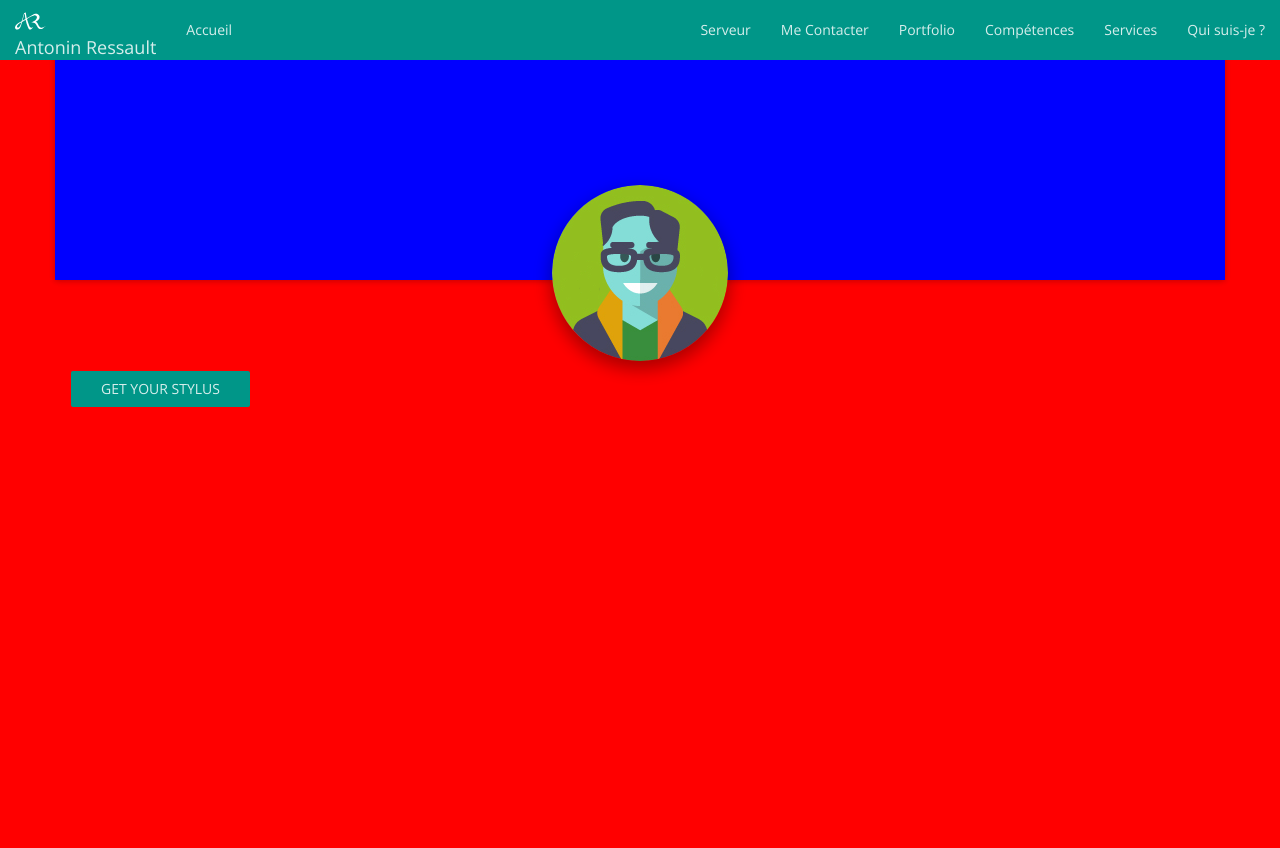
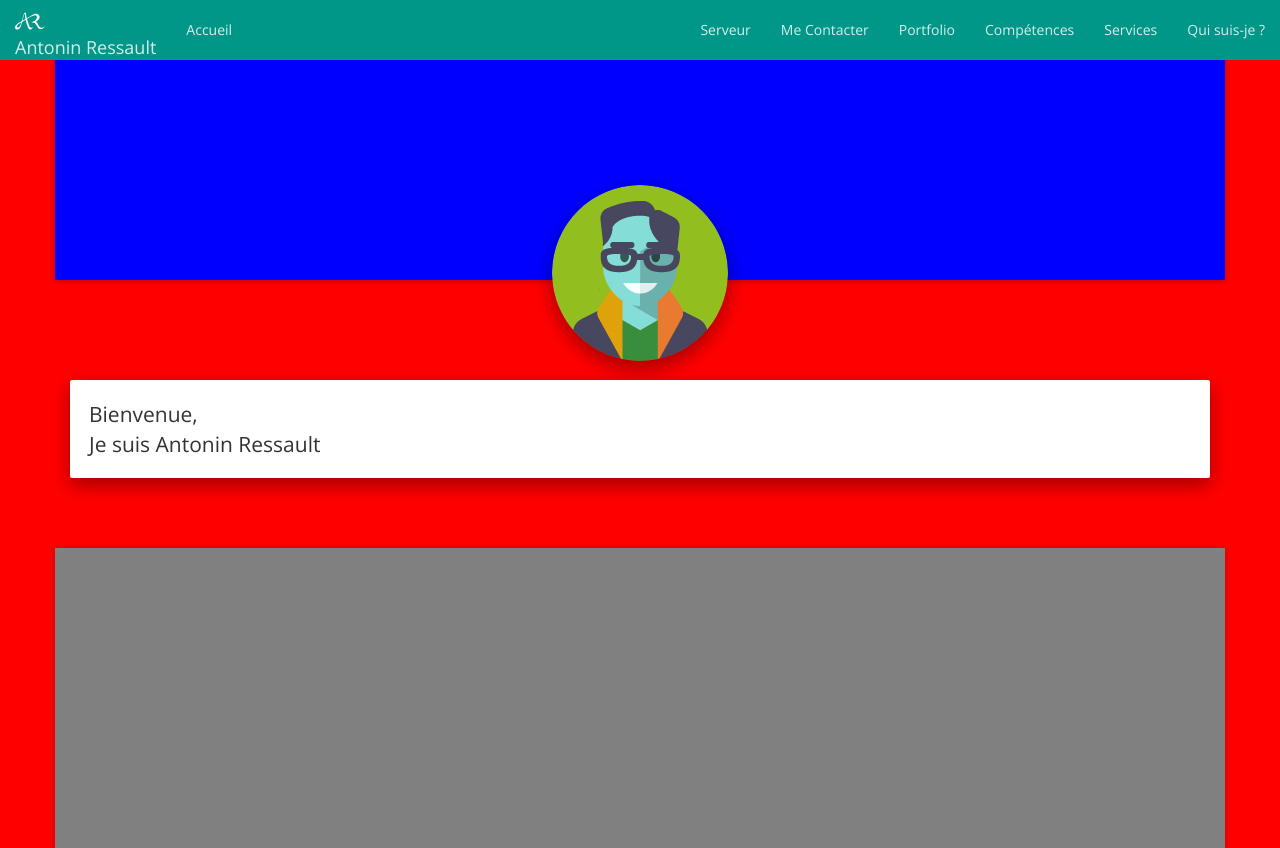
Before and after one commit to Ressault/Portfolio01, a PHP site: page / in a window 1280 px wide. Before the commit the page ends 407 px from the top, so only its background shows below. Run offline with PHP 8.4, Linux system fonts and the light colour scheme; some libraries are stand-ins or nearby versions.

Commit message:
nav-height, grid

```diff
--- a/css/style.css
+++ b/css/style.css
@@ -17,3 +17,27 @@ body {
 #profiler {
 	padding-top: 135px;
 }
+
+
+
+#bio p {
+	margin-bottom: 0px !important;
+}
+
+.card-bio {
+	height: 300px;
+	background-color: grey;
+
+}
+
+.navbar-fixed-top .navbar-collapse {
+  max-height: 100%;}
+
+
+.vertical-space-100 {
+	height: 100px;
+}
+
+.vertical-space-50 {
+	height: 50px;
+}
--- a/index.html
+++ b/index.html
@@ -62,18 +62,47 @@
   </div><!-- /.container-fluid -->
 </nav>
 
-
+<div id="HEADER">
       <div class="container">
         <div class="row">
           <div class="col-xs-12 card-header shadow-z-1">
             <div id="profiler">
               <img class="img-circle center-block shadow-z-2" src="images/profil.png" alt="Smiley face">
             </div>
-              <a href="#" class="btn btn-primary ">GET YOUR STYLUS </a>
           </div>
         </div>
       </div>
 </div>
+
+<div class="vertical-space-100"></div>
+
+<div id="PRESENTE">
+      <div class="container">
+        <div class="row">
+          <div class="col-xs-12">
+            <div id="bio" class="jumbotron">
+              <p>Bienvenue,<br> Je suis Antonin Ressault</p>
+            </div>
+          </div>
+        </div>
+      </div>
+</div>
+
+<div class="vertical-space-50"></div>
+
+<div id="BIO">
+      <div class="container">
+        <div class="row">
+          <div class="col-xs-12 card-bio shadow-z-1">
+            <div id="">
+
+            </div>
+          </div>
+        </div>
+      </div>
+</div>
+
+
 
     <!-- Including Bootstrap JS (with its jQuery dependency) so that dynamic components work -->
     <script src="https://ajax.googleapis.com/ajax/libs/jquery/1.11.1/jquery.min.js"></script>
```
